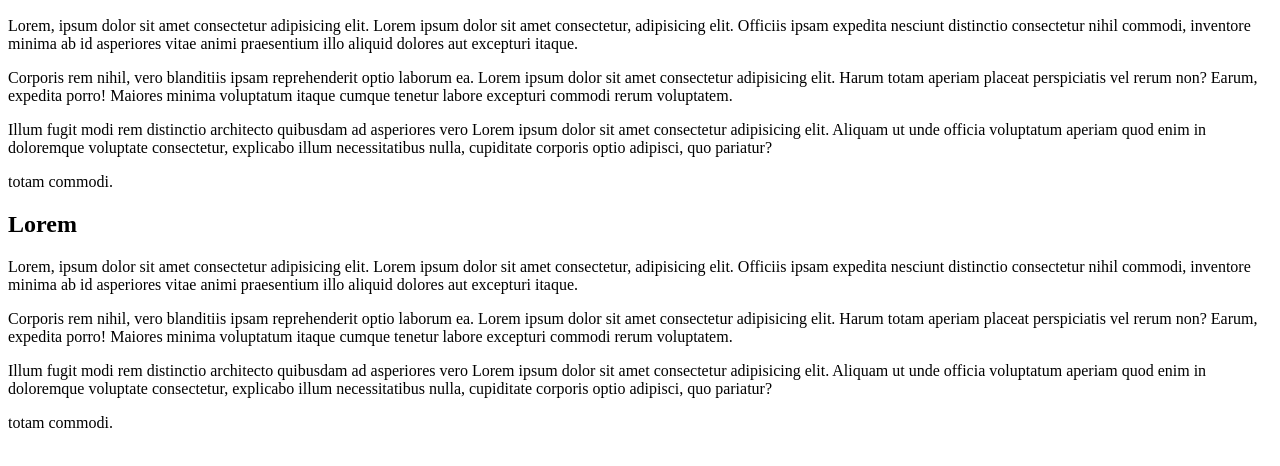
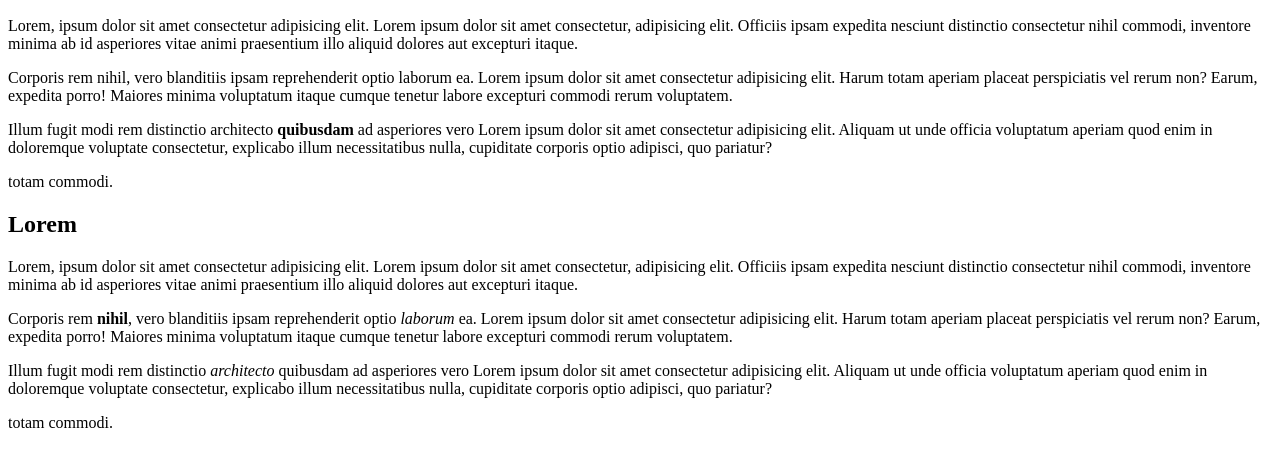
Before and after one commit to B-A-O-K/html_element_practice, a plain HTML site: page index.html in a window 1280 px wide. Shown: the part 110-576 px from the top of the page. Drawn offline with Linux system fonts and the light colour scheme.

Commit message:
used strong and em to bold an italice random elements

```diff
--- a/index.html
+++ b/index.html
@@ -10,13 +10,13 @@
         <h2>Lorem</h2>
         <p>Lorem, ipsum dolor sit amet consectetur adipisicing elit. Lorem ipsum dolor sit amet consectetur, adipisicing elit. Officiis ipsam expedita nesciunt distinctio consectetur nihil commodi, inventore minima ab id asperiores vitae animi praesentium illo aliquid dolores aut excepturi itaque.</p>
         <p>Corporis rem nihil, vero blanditiis ipsam reprehenderit optio laborum ea. Lorem ipsum dolor sit amet consectetur adipisicing elit. Harum totam aperiam placeat perspiciatis vel rerum non? Earum, expedita porro! Maiores minima voluptatum itaque cumque tenetur labore excepturi commodi rerum voluptatem.</p>
-        <p>Illum fugit modi rem distinctio architecto quibusdam ad asperiores vero  Lorem ipsum dolor sit amet consectetur adipisicing elit. Aliquam ut unde officia voluptatum aperiam quod enim in doloremque voluptate consectetur, explicabo illum necessitatibus nulla, cupiditate corporis optio adipisci, quo pariatur?</p>
+        <p>Illum fugit modi rem distinctio architecto <strong>quibusdam</strong> ad asperiores vero  Lorem ipsum dolor sit amet consectetur adipisicing elit. Aliquam ut unde officia voluptatum aperiam quod enim in doloremque voluptate consectetur, explicabo illum necessitatibus nulla, cupiditate corporis optio adipisci, quo pariatur?</p>
         <p>totam commodi.</p>
 
         <h2>Lorem</h2>
         <p>Lorem, ipsum dolor sit amet consectetur adipisicing elit. Lorem ipsum dolor sit amet consectetur, adipisicing elit. Officiis ipsam expedita nesciunt distinctio consectetur nihil commodi, inventore minima ab id asperiores vitae animi praesentium illo aliquid dolores aut excepturi itaque.</p>
-        <p>Corporis rem nihil, vero blanditiis ipsam reprehenderit optio laborum ea. Lorem ipsum dolor sit amet consectetur adipisicing elit. Harum totam aperiam placeat perspiciatis vel rerum non? Earum, expedita porro! Maiores minima voluptatum itaque cumque tenetur labore excepturi commodi rerum voluptatem.</p>
-        <p>Illum fugit modi rem distinctio architecto quibusdam ad asperiores vero  Lorem ipsum dolor sit amet consectetur adipisicing elit. Aliquam ut unde officia voluptatum aperiam quod enim in doloremque voluptate consectetur, explicabo illum necessitatibus nulla, cupiditate corporis optio adipisci, quo pariatur?</p>
+        <p>Corporis rem <strong>nihil</strong>, vero blanditiis ipsam reprehenderit optio <em>laborum</em> ea. Lorem ipsum dolor sit amet consectetur adipisicing elit. Harum totam aperiam placeat perspiciatis vel rerum non? Earum, expedita porro! Maiores minima voluptatum itaque cumque tenetur labore excepturi commodi rerum voluptatem.</p>
+        <p>Illum fugit modi rem distinctio <em>architecto</em> quibusdam ad asperiores vero  Lorem ipsum dolor sit amet consectetur adipisicing elit. Aliquam ut unde officia voluptatum aperiam quod enim in doloremque voluptate consectetur, explicabo illum necessitatibus nulla, cupiditate corporis optio adipisci, quo pariatur?</p>
         <p>totam commodi.</p>
 
     </body>
```
